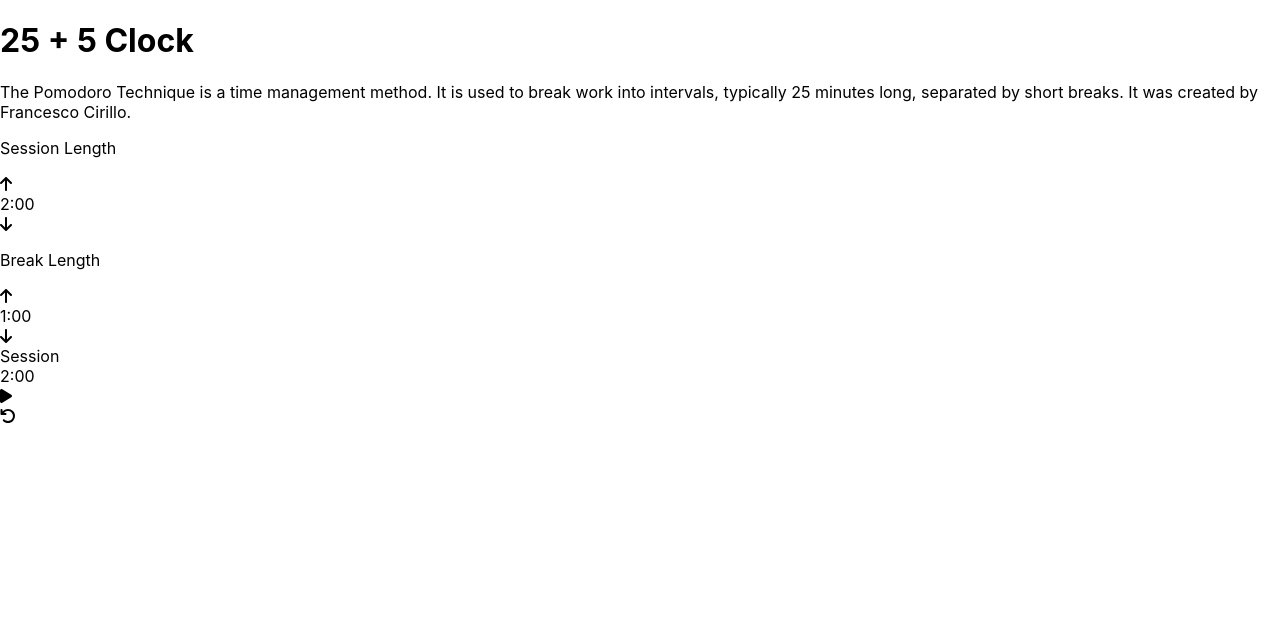
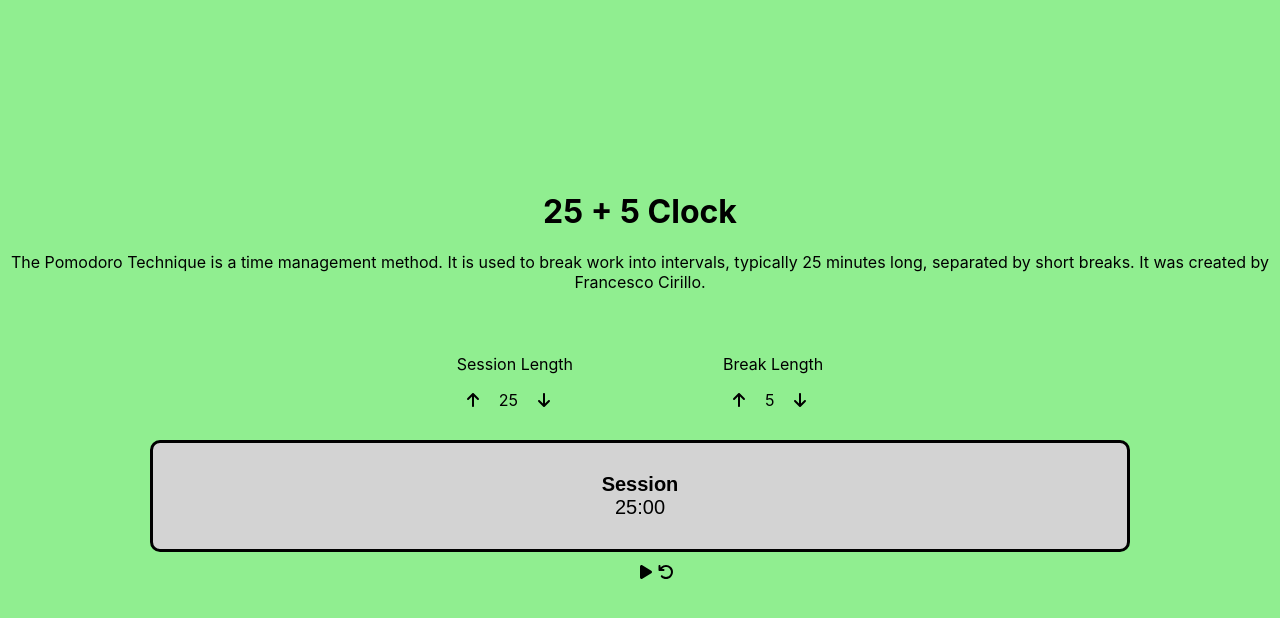
Before and after one commit to acipo1096/25_clock, a React (Create React App) app in the folder 25_clock/: page / in a window 1280 px wide. Shown: the top 618 px of the page. Built offline with nearby package versions, Linux system fonts and the light colour scheme.

Commit message:
committing

```diff
--- a/25_clock/public/index.html
+++ b/25_clock/public/index.html
@@ -27,6 +27,9 @@
     <title>25+5 Clock</title>
   </head>
   <body>
+    <audio id="beep" preload="auto" src='https://raw.githubusercontent.com/freeCodeCamp/cdn/master/build/testable-projects-fcc/audio/BeepSound.wav'>
+    </audio>
+    <script src="https://cdn.freecodecamp.org/testable-projects-fcc/v1/bundle.js"></script>
     <noscript>You need to enable JavaScript to run this app.</noscript>
     <div id="root"></div>
     <!--
--- a/25_clock/src/App.css
+++ b/25_clock/src/App.css
@@ -6,14 +6,24 @@
 #blocks {
   display: flex;
   justify-content: center;
+  padding-top: 30px;
+  padding-bottom: 30px;
 }
 
 #session-block {
   padding-right: 75px;
 }
 
+#session-counter {
+  display: flex;
+}
+
 #break-block {
   padding-left: 75px;
+}
+
+#break-counter {
+  display: flex;
 }
 
 body {
@@ -60,7 +70,3 @@ body {
   padding-left: 10px;
   padding-right: 10px;
 }
-
-#session-counter {
-  display: flex;
-}
--- a/25_clock/src/App.js
+++ b/25_clock/src/App.js
@@ -1,6 +1,6 @@
 // import logo from './logo.svg';
 import React, {useState, useEffect} from 'react';
-// import './App.css';
+import './App.css';
 import SessionTimer from './components/SessionTimer';
 import BreakTimer from './components/BreakTimer';
 import { FontAwesomeIcon } from '@fortawesome/react-fontawesome'
@@ -9,22 +9,6 @@ import { faArrowUp, faArrowDown, faPlay, faUndo, faPause } from '@fortawesome/fr
 
 const App = () =>  {
 
-  const session = <SessionTimer />;
-
-  // const [sessionMinutes, setSessionMinutes] = useState(1);
-  // const [sessionSeconds, setSessionSeconds] = useState(11);
-  // const [timerLabel, setTimerLabel] = useState("Session");
-  // const [isActive, setIsActive] = useState(false);
-  // const [playPause, setPlayPause] = useState(<FontAwesomeIcon icon={faPlay} />);
-  // const nextSecond = sessionSeconds - 1;
-  // const nextMinute = sessionMinutes - 1;
-  // let timeLeft = document.getElementById('time-left')
-
-  // function swapTimers() {
-
-  // }
-
-
   return (
     <>
       <div className="row">
@@ -32,9 +16,7 @@ const App = () =>  {
           <div className="col-md-6">
              <h1 id="title">25 + 5 Clock</h1>
              <p id="definition">The Pomodoro Technique is a time management method. It is used to break work into intervals, typically 25 minutes long, separated by short breaks. It was created by Francesco Cirillo.</p>
-             <div id="blocks">
               <SessionTimer />
-              </div>
             <div className="col-md-3"></div>
         </div>
       </div>
--- a/25_clock/src/components/SessionTimer.jsx
+++ b/25_clock/src/components/SessionTimer.jsx
@@ -1,18 +1,18 @@
 import React, {useState, useEffect, isValidElement} from 'react';
 import { FontAwesomeIcon } from '@fortawesome/react-fontawesome'
-import { faArrowUp, faArrowDown, faPlay, faUndo, faPause } from '@fortawesome/free-solid-svg-icons'
-
+import { faArrowUp, faArrowDown, faPlay, faUndo, faPause, faBeerMugEmpty } from '@fortawesome/free-solid-svg-icons'
 const SessionTimer = () => {
-    const [defaultSession, setDefaultSession] = useState(2)
-    const [sessionMinutes, setSessionMinutes] = useState(2);
+    const [defaultSession, setDefaultSession] = useState(25)
+    const [sessionMinutes, setSessionMinutes] = useState(25);
     const [sessionSeconds, setSessionSeconds] = useState(60);
     const [timerLabel, setTimerLabel] = useState("Session");
     const [isBreak, setIsBreak] = useState(false);
     const [isActive, setIsActive] = useState(false);
     const [playPause, setPlayPause] = useState(<FontAwesomeIcon icon={faPlay} />);
-    const [defaultBreak, setDefaultBreak] = useState(1)
-    const [breakMinutes, setBreakMinutes] = useState(1);
+    const [defaultBreak, setDefaultBreak] = useState(5)
+    const [breakMinutes, setBreakMinutes] = useState(5);
     const [breakSeconds, setBreakSeconds] = useState(60);
+    const [playAudio, setPlayAudio] = useState(false);
     const nextBreakSecond = breakSeconds - 1;
     const nextBreakMinute = breakMinutes - 1;
     const nextSecond = sessionSeconds - 1;
@@ -20,7 +20,9 @@ const SessionTimer = () => {
     let timeLeft = document.getElementById('time-left');
     let sessionLength = document.getElementById('session-length');
     let breakLength = document.getElementById('break-length');
-
+    let sessionInterval = null;
+    let breakInterval = null;
+    let audio = new Audio('https://raw.githubusercontent.com/freeCodeCamp/cdn/master/build/testable-projects-fcc/audio/BeepSound.wav');
 
     function toggle() {
         setIsActive(!isActive);
@@ -31,15 +33,16 @@ const SessionTimer = () => {
         console.log(isBreak)
     }
 
-
     function incrementSessionMinutes() {
         setSessionMinutes(sessionMinutes + 1);
+        timeLeft.innerText = sessionMinutes > 8 ? `${sessionMinutes + 1}:00` : `0${sessionMinutes + 1}:00`
         setDefaultSession(defaultSession + 1);
     }
 
     function decrementSessionMinutes() {
         if(sessionMinutes > 0){
             setSessionMinutes(sessionMinutes - 1);
+            timeLeft.innerText = sessionMinutes > 10 ? `${sessionMinutes - 1}:00` : `0${sessionMinutes - 1}:00`
             setDefaultSession(defaultSession - 1);
         }
     }
@@ -57,10 +60,30 @@ const SessionTimer = () => {
     }
 
     function setDefaults() {
-        sessionLength.innerText = `${defaultSession}:00`;
-        breakLength.innerText = `${defaultBreak}:00`;
+        sessionLength.innerText = `${defaultSession}`;
+        breakLength.innerText = `${defaultBreak}`;
     }
 
+    function resetTimer() {
+        setIsActive(false)
+        setIsBreak(false)
+        setTimerLabel("Session");
+        setPlayPause(<FontAwesomeIcon icon={faPlay} />)
+        setDefaultSession(25)
+        setSessionMinutes(25)
+        setSessionSeconds(60)
+        setDefaultBreak(5)
+        setBreakMinutes(5)
+        setBreakSeconds(60)
+        setPlayAudio(false)
+        clearInterval(sessionInterval)
+        clearInterval(breakInterval)
+        timeLeft.innerText = `25:00`;
+    }
+
+    useEffect(()=>{
+        playAudio === true ? audio.play() : audio.pause()
+    })
 
     useEffect(()=> {
         if(isActive === true) {
@@ -73,77 +96,96 @@ const SessionTimer = () => {
 
     // SESSION EFFECT
     useEffect(()=>{
-        let interval = null;
+        setPlayAudio(false);
+        // let interval = null;
         if(isActive && isBreak === false && nextSecond >= 10){
             setDefaults();
-            interval = setInterval(()=>{
+            sessionInterval = setInterval(()=>{
                 setSessionSeconds(nextSecond);
-                timeLeft.innerText = `${nextMinute}:${nextSecond}`;
-
-            },100);
+                timeLeft.innerText = sessionMinutes > 9 ? `${nextMinute}:${nextSecond}` : `0${nextMinute}:${nextSecond}`;
+                console.log(timeLeft.innerText);
+            },1000);
+            console.log(nextSecond)
         } else if(isActive && nextSecond < 10 && nextSecond > -1){
             setDefaults();
-            interval = setInterval(()=>{
+            sessionInterval = setInterval(()=>{
                 setSessionSeconds(nextSecond);
-                timeLeft.innerText = `${nextMinute}:0${nextSecond}`;
-            },100);
+                timeLeft.innerText = sessionMinutes > 9 ? `${nextMinute}:0${nextSecond}` : `0${nextMinute}:0${nextSecond}`;
+                console.log(timeLeft.innerText);
+            },1000);
+            console.log(nextSecond)
         } else if(isActive && nextSecond === -1) {
             setDefaults();
             console.log(nextSecond)
-            if (nextMinute > 0 ) {
+            if (nextMinute > 0) {
                 setSessionMinutes(nextMinute)
-                setSessionSeconds(nextSecond + 60);
+                setSessionSeconds(nextSecond + 61);
+                console.log(timeLeft.innerText);
             }
             else {
                 console.log('Timer done!')
                 setTimerLabel("Break")
                 setIsBreak(true)
-                setSessionSeconds(sessionSeconds + 60)
+                setPlayAudio(true)
+                setSessionSeconds(sessionSeconds + 59)
                 setSessionMinutes(defaultSession)
                 timeLeft.innerText = `${breakMinutes}:00`
+                console.log(timeLeft.innerText);
             }
         }
-        return () => clearInterval(interval);
+        return () => clearInterval(sessionInterval);
     }, [isActive, isBreak, sessionSeconds]);
 
     // BREAK EFFECT
     useEffect(()=>{
-        let interval = null;
+        // let interval = null;
+        setPlayAudio(false);
         if(isActive && isBreak === true && nextBreakSecond >= 10){
-            interval = setInterval(()=>{
+            setDefaults();
+            breakInterval = setInterval(()=>{
                 setBreakSeconds(nextBreakSecond);
                 timeLeft.innerText = `${nextBreakMinute}:${nextBreakSecond}`;
-            },100);
+                console.log(timeLeft.innerText);
+            },1000);
+            console.log(nextBreakSecond)
         } else if(isActive && nextBreakSecond < 10 && nextBreakSecond > -1){
-            interval = setInterval(()=>{
+            setDefaults();
+            breakInterval = setInterval(()=>{
                 setBreakSeconds(nextBreakSecond);
                 timeLeft.innerText = `${nextBreakMinute}:0${nextBreakSecond}`;
-            },100);
+                console.log(timeLeft.innerText);
+            },1000);
         } else if(isActive && nextBreakSecond === -1) {
-            if (nextBreakMinute > 0 ) {
+            setDefaults();
+            if (nextBreakMinute > 0) {
                 setBreakMinutes(nextBreakMinute)
-                setBreakSeconds(nextBreakSecond + 60);
+                setBreakSeconds(nextBreakSecond + 61);
+                console.log(timeLeft.innerText);
+                console.log(nextBreakSecond)
             } else {
                 console.log('Break timer done!');
                 setTimerLabel("Session");
                 setIsBreak(false);
-                setBreakSeconds(breakMinutes + 60)
+                setPlayAudio(true);
+                setBreakSeconds(breakMinutes + 59)
                 setBreakMinutes(defaultBreak)
                 timeLeft.innerText = `${sessionMinutes}:00`
+                console.log(timeLeft.innerText);
             }
         }
-        return () => clearInterval(interval);
+        return () => clearInterval(breakInterval);
     }, [isActive, isBreak, breakSeconds]);
 
 
     return(
         <>
+            <div id="blocks">
                 <div id="session-block">
                     <p id="session-label">Session Length</p>
                         <div id="session-counter">
                         <div className="expand"><i id="session-increment" onClick={incrementSessionMinutes}>
                             <FontAwesomeIcon icon={faArrowUp} /></i></div>
-                        <div id="session-length" className="expand">{sessionMinutes}:00</div>
+                            <div id="session-length" className="expand">{sessionMinutes}</div>
                             <div className="expand"><i id="session-decrement" onClick={decrementSessionMinutes}>
                             <FontAwesomeIcon icon={faArrowDown} /></i></div>
                         </div>
@@ -153,15 +195,17 @@ const SessionTimer = () => {
                         <div id="break-counter">
                         <div className="expand"><i id="break-increment" onClick={incrementBreakMinutes}>
                             <FontAwesomeIcon icon={faArrowUp} /></i></div>
-                        <div id="break-length" className="expand">{breakMinutes}:00</div>
+                            <div id="break-length" className="expand">{breakMinutes}</div>
                             <div className="expand"><i id="break-decrement" onClick={decrementBreakMinutes}>
                             <FontAwesomeIcon icon={faArrowDown} /></i></div>
                         </div>
                 </div>
+            </div>
         <div id="timer-border">
         <div id="timer-label">{timerLabel}</div>
-        <div id="time-left">{sessionMinutes}:00
-          <audio id="beep" preload="auto" src="https://raw.githubusercontent.com/freeCodeCamp/cdn/master/build/testable-projects-fcc/audio/BeepSound.wav"></audio>
+        <div id="time-left">{sessionMinutes > 9 ? `${sessionMinutes}:00` : `0${sessionMinutes}:00`}
+          {/* <audio id="beep" preload="auto" src='https://raw.githubusercontent.com/freeCodeCamp/cdn/master/build/testable-projects-fcc/audio/BeepSound.wav'>
+          </audio> */}
         </div>
        </div>
         <div id="timer-options">
@@ -169,7 +213,9 @@ const SessionTimer = () => {
                 toggle();
             }}>
                 {playPause}</i></div>
-            <div id="reset"><i className="fas fa-undo"><FontAwesomeIcon icon={faUndo} /></i></div>
+            <div id="reset"><i className="fas fa-undo" onClick={()=>{
+                resetTimer();
+            }}><FontAwesomeIcon icon={faUndo}/></i></div>
         </div>
         </>
     )
```
Lines whose indentation alone changed are shown as unchanged.
